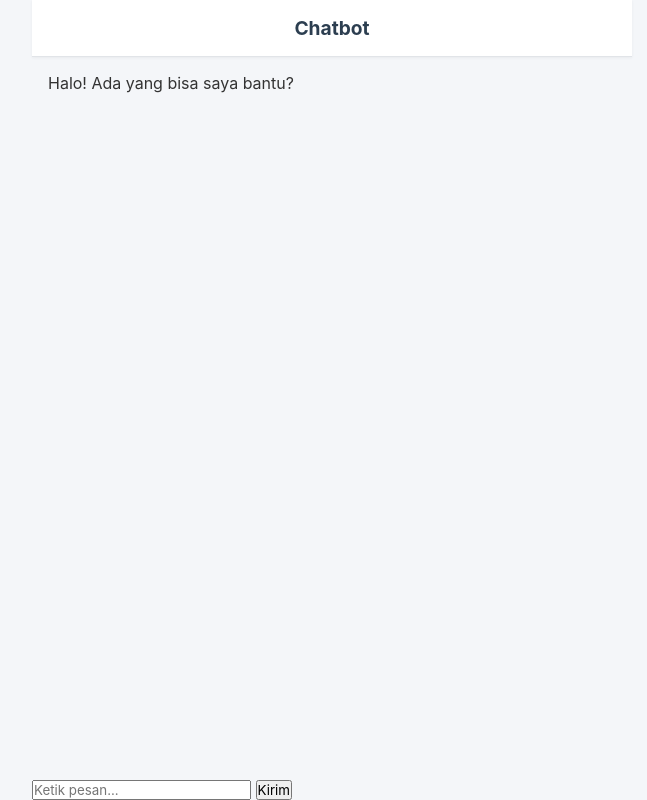
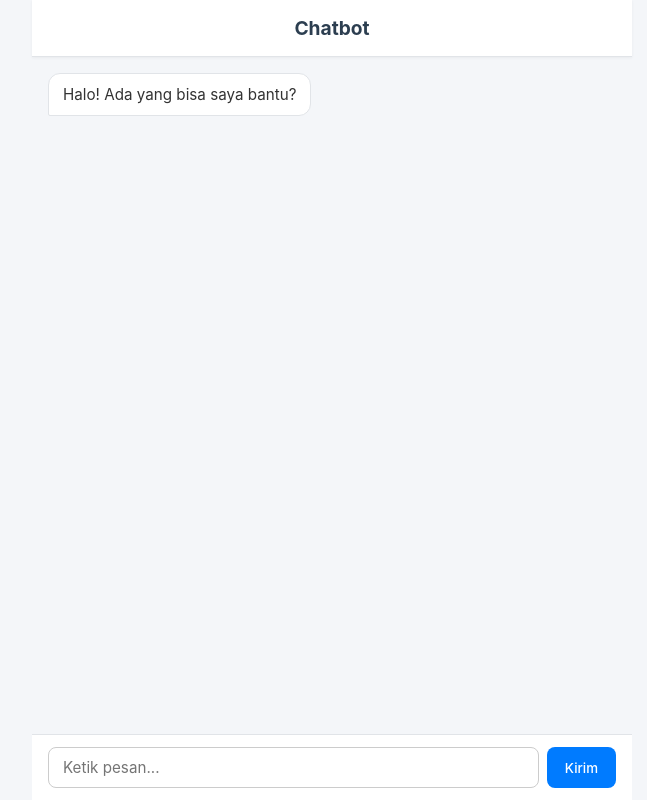
Before and after one commit to MuhammadHaritsAdha/073_ChatBot, a plain HTML site: page public/index.html in a window 1280 px wide. Shown: the whole page, without its empty margins (308-955 px from the left). Drawn offline with Linux system fonts and the light colour scheme.

Commit message:
feat(style): lengkapi styling bubble pesan user/bot serta form input bawah

```diff
--- a/public/style.css
+++ b/public/style.css
@@ -37,3 +37,70 @@ body {
     flex-direction: column;
     gap: 12px;
 }
+
+.message {
+    max-width: 80%;
+    padding: 10px 14px;
+    border-radius: 12px;
+    font-size: 0.95rem;
+    line-height: 1.4;
+    word-wrap: break-word;
+}
+
+.message.user {
+    background-color: #007bff;
+    color: #ffffff;
+    align-self: flex-end;
+    border-bottom-right-radius: 2px;
+}
+
+.message.bot,
+.message.bot-message {
+    background-color: #ffffff;
+    color: #333333;
+    align-self: flex-start;
+    border-bottom-left-radius: 2px;
+    border: 1px solid #e1e4e8;
+}
+
+.chat-form {
+    display: flex;
+    padding: 12px 16px;
+    background-color: #ffffff;
+    border-top: 1px solid #e1e4e8;
+    gap: 8px;
+}
+
+.chat-form input {
+    flex: 1;
+    padding: 10px 14px;
+    border: 1px solid #ccc;
+    border-radius: 8px;
+    outline: none;
+    font-size: 0.95rem;
+    transition: border-color 0.2s;
+}
+
+.chat-form input:focus {
+    border-color: #007bff;
+}
+
+.chat-form button {
+    background-color: #007bff;
+    color: white;
+    border: none;
+    padding: 10px 18px;
+    border-radius: 8px;
+    cursor: pointer;
+    font-weight: 500;
+    transition: background-color 0.2s;
+}
+
+.chat-form button:hover {
+    background-color: #0056b3;
+}
+
+.chat-form button:disabled {
+    background-color: #cccccc;
+    cursor: not-allowed;
+}
```
